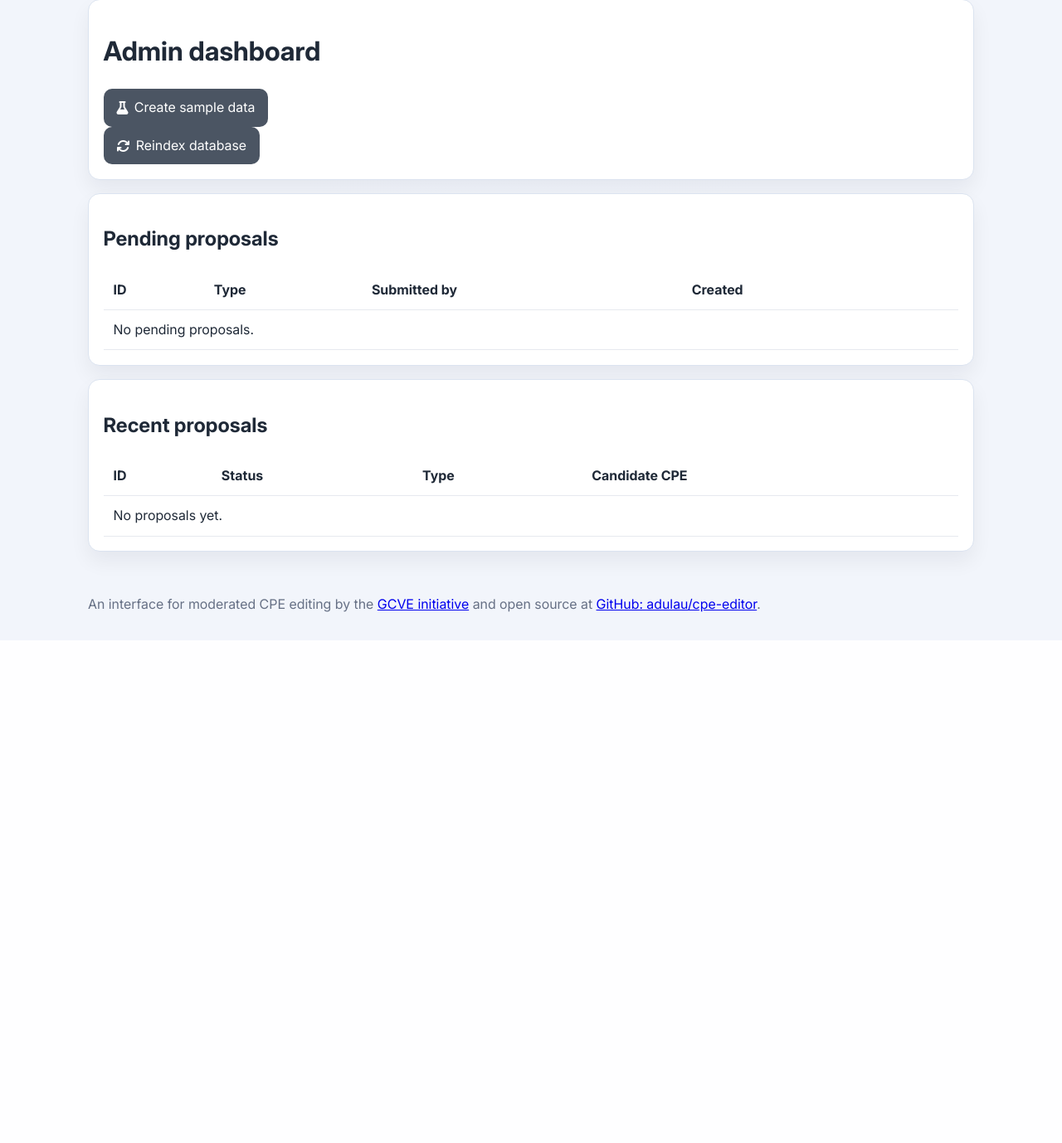
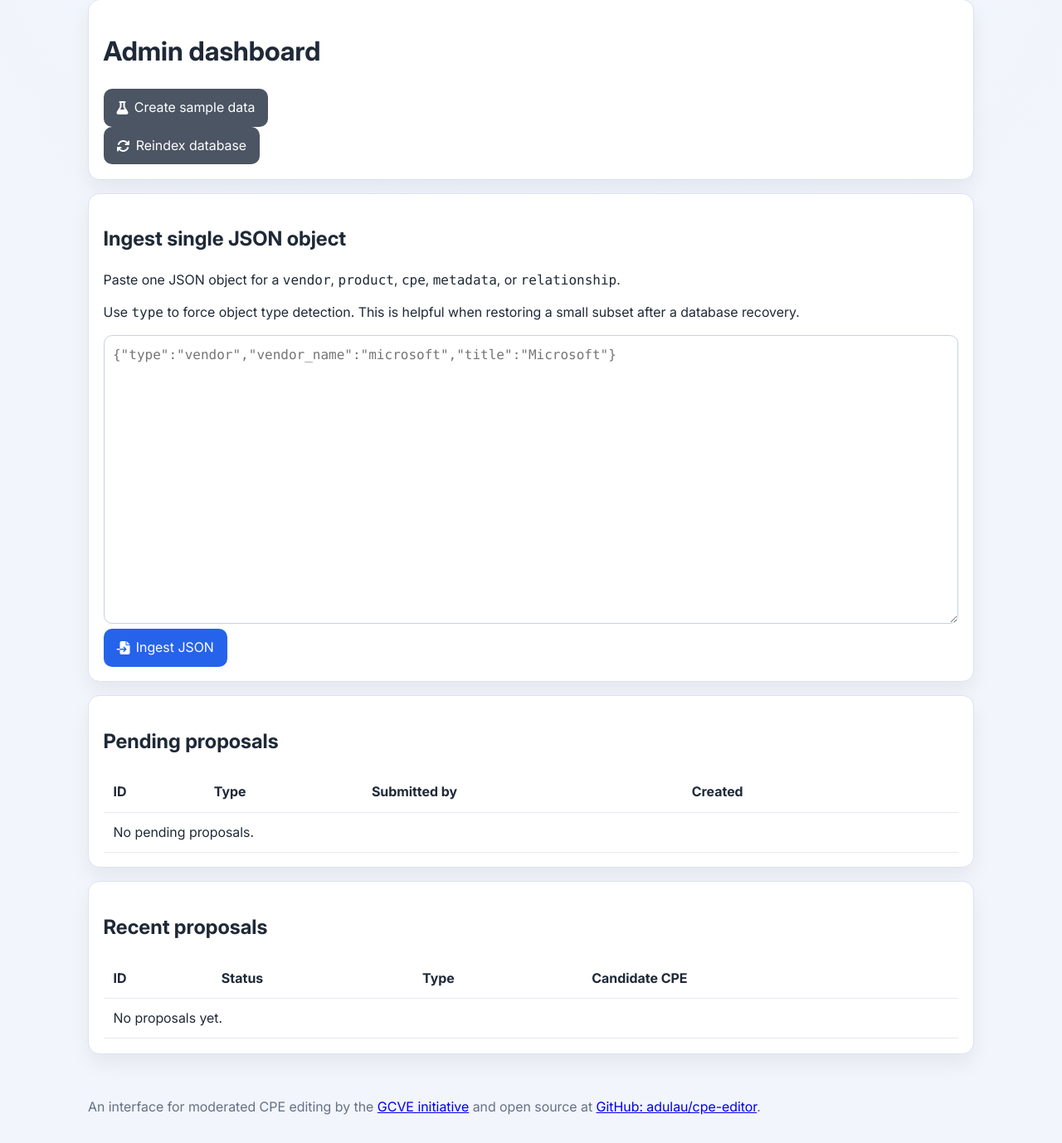
Before and after one commit to gcve-eu/cpe-editor, a Flask app: page /admin in a window 1280 px wide. Shown: the part 241-1619 px from the top of the page at 83% size. Before the commit the page ends 979 px from the top, so only its background shows below. Run offline with Flask 3, Linux system fonts and the light colour scheme; the visitor is signed in with stand-in values (Sample User, id 1); some libraries are stand-ins or nearby versions.

Commit message:
Add admin JSON ingest workflow for single-object recovery

```diff
--- a/app/templates/admin/dashboard.html
+++ b/app/templates/admin/dashboard.html
@@ -10,6 +10,23 @@
   <form method="post" action="{{ url_for('main.admin_reindex') }}">
     <input type="hidden" name="csrf_token" value="{{ csrf_token() }}">
     <button type="submit" class="secondary"><i class="fa-solid fa-arrows-rotate" aria-hidden="true"></i>Reindex database</button>
+  </form>
+</div>
+
+<div class="card">
+  <h2>Ingest single JSON object</h2>
+  <p>Paste one JSON object for a <code>vendor</code>, <code>product</code>, <code>cpe</code>, <code>metadata</code>, or <code>relationship</code>.</p>
+  <p>Use <code>type</code> to force object type detection. This is helpful when restoring a small subset after a database recovery.</p>
+  <form method="post" action="{{ url_for('main.admin_ingest_json') }}">
+    <input type="hidden" name="csrf_token" value="{{ csrf_token() }}">
+    <textarea
+      name="json_payload"
+      rows="14"
+      placeholder='{"type":"vendor","vendor_name":"microsoft","title":"Microsoft"}'
+      required
+      style="font-family: ui-monospace, SFMono-Regular, Menlo, Consolas, monospace;"
+    ></textarea>
+    <button type="submit"><i class="fa-solid fa-file-import" aria-hidden="true"></i>Ingest JSON</button>
   </form>
 </div>
 
--- a/app/views.py
+++ b/app/views.py
@@ -36,7 +36,7 @@ from .models import (
     Vendor,
     db,
 )
-from .utils import build_cpe_uri, normalize_token
+from .utils import build_cpe_uri, normalize_token, parse_cpe23_uri
 
 bp = Blueprint("main", __name__)
 RELATIONSHIP_TYPE_DESCRIPTIONS = {
@@ -64,6 +64,27 @@ ALLOWED_CPE_APPLICABILITY_STATUSES = {
 
 
 # --- Helpers -----------------------------------------------------------------
+def _coerce_datetime(value):
+    if not value:
+        return None
+    if isinstance(value, datetime):
+        return value
+    if not isinstance(value, str):
+        return None
+    candidate = value.strip()
+    if not candidate:
+        return None
+    if candidate.endswith("Z"):
+        candidate = f"{candidate[:-1]}+00:00"
+    try:
+        parsed = datetime.fromisoformat(candidate)
+    except ValueError:
+        return None
+    if parsed.tzinfo:
+        return parsed.astimezone(timezone.utc).replace(tzinfo=None)
+    return parsed
+
+
 def _fetch_gcve_vulnerability(reference):
     vulnerability_id = (reference.vulnerability_id or "").strip()
     if not vulnerability_id:
@@ -1680,6 +1701,313 @@ def admin_dashboard():
     return render_template("admin/dashboard.html", pending=pending, recent=recent)
 
 
+def _resolve_vendor_for_ingest(payload):
+    vendor_uuid = (payload.get("vendor_uuid") or payload.get("uuid") or "").strip()
+    vendor_name = (payload.get("vendor_name") or payload.get("name") or "").strip()
+    vendor = None
+    if vendor_uuid:
+        vendor = Vendor.query.filter_by(uuid=vendor_uuid).first()
+    if vendor is None and vendor_name:
+        vendor = Vendor.query.filter_by(name=normalize_token(vendor_name)).first()
+    if vendor is None and vendor_name:
+        vendor = Vendor(name=normalize_token(vendor_name), title=payload.get("title") or vendor_name)
+        db.session.add(vendor)
+        db.session.flush()
+    return vendor
+
+
+def _resolve_product_for_ingest(payload):
+    product_uuid = (payload.get("product_uuid") or payload.get("uuid") or "").strip()
+    product_name = (payload.get("product_name") or payload.get("name") or "").strip()
+    product = None
+    if product_uuid:
+        product = Product.query.filter_by(uuid=product_uuid).first()
+    if product is not None:
+        return product
+
+    vendor_payload = {
+        "vendor_uuid": payload.get("vendor_uuid"),
+        "vendor_name": payload.get("vendor_name"),
+    }
+    vendor = _resolve_vendor_for_ingest(vendor_payload)
+    if vendor is None:
+        return None
+
+    if product_name:
+        product = Product.query.filter_by(vendor_id=vendor.id, name=normalize_token(product_name)).first()
+    if product is None and product_name:
+        product = Product(
+            vendor_id=vendor.id,
+            name=normalize_token(product_name),
+            title=payload.get("title") or product_name,
+        )
+        db.session.add(product)
+        db.session.flush()
+    return product
+
+
+@bp.route("/admin/ingest-json", methods=["POST"])
+@admin_required
+def admin_ingest_json():
+    raw_payload = (request.form.get("json_payload") or "").strip()
+    if not raw_payload:
+        flash("Please paste a JSON object to ingest.", "danger")
+        return redirect(url_for("main.admin_dashboard"))
+
+    try:
+        payload = json.loads(raw_payload)
+    except json.JSONDecodeError as exc:
+        flash(f"Invalid JSON payload: {exc.msg}.", "danger")
+        return redirect(url_for("main.admin_dashboard"))
+
+    if not isinstance(payload, dict):
+        flash("The payload must be a single JSON object.", "danger")
+        return redirect(url_for("main.admin_dashboard"))
+
+    object_type = (payload.get("type") or payload.get("entity_type") or "").strip().lower()
+    if not object_type:
+        if "relationship_type" in payload:
+            object_type = "relationship"
+        elif "metadata_key" in payload:
+            object_type = "metadata"
+        elif "cpe_uri" in payload:
+            object_type = "cpe"
+        elif "product_name" in payload:
+            object_type = "product"
+        elif "vendor_name" in payload or "name" in payload:
+            object_type = "vendor"
+
+    try:
+        if object_type == "vendor":
+            vendor = _resolve_vendor_for_ingest(payload)
+            if vendor is None:
+                raise ValueError("vendor_name (or name) is required for vendor ingest.")
+            if payload.get("title") is not None:
+                vendor.title = payload.get("title")
+            if payload.get("notes") is not None:
+                vendor.notes = payload.get("notes")
+            flash(f"Vendor upserted: {vendor.name}.", "success")
+        elif object_type == "product":
+            product = _resolve_product_for_ingest(payload)
+            if product is None:
+                raise ValueError(
+                    "product_name (or name) plus vendor_uuid/vendor_name is required for product ingest."
+                )
+            if payload.get("title") is not None:
+                product.title = payload.get("title")
+            if payload.get("notes") is not None:
+                product.notes = payload.get("notes")
+            flash(f"Product upserted: {product.name}.", "success")
+        elif object_type == "cpe":
+            cpe_uri = (payload.get("cpe_uri") or "").strip()
+            if not cpe_uri:
+                raise ValueError("cpe_uri is required for CPE ingest.")
+            parsed = parse_cpe23_uri(cpe_uri)
+            if not parsed:
+                raise ValueError("cpe_uri must be a valid CPE 2.3 URI.")
+
+            vendor = _resolve_vendor_for_ingest(
+                {
+                    "vendor_uuid": payload.get("vendor_uuid"),
+                    "vendor_name": payload.get("vendor_name") or parsed["vendor"],
+                }
+            )
+            if vendor is None:
+                raise ValueError("Unable to resolve vendor for CPE ingest.")
+
+            product = _resolve_product_for_ingest(
+                {
+                    "product_uuid": payload.get("product_uuid"),
+                    "product_name": payload.get("product_name") or parsed["product"],
+                    "vendor_uuid": vendor.uuid,
+                    "vendor_name": vendor.name,
+                }
+            )
+            if product is None:
+                raise ValueError("Unable to resolve product for CPE ingest.")
+
+            cpe = CPEEntry.query.filter_by(cpe_uri=cpe_uri).first()
+            if cpe is None and payload.get("cpe_name_id"):
+                cpe = CPEEntry.query.filter_by(cpe_name_id=payload.get("cpe_name_id")).first()
+            if cpe is None:
+                cpe = CPEEntry(cpe_uri=cpe_uri, vendor_id=vendor.id, product_id=product.id, part=parsed["part"])
+                db.session.add(cpe)
+
+            cpe.vendor_id = vendor.id
+            cpe.product_id = product.id
+            cpe.cpe_uri = cpe_uri
+            cpe.cpe_name_id = payload.get("cpe_name_id")
+            cpe.deprecated = bool(payload.get("deprecated", False))
+            cpe.deprecated_by = payload.get("deprecated_by")
+            cpe.part = payload.get("part") or parsed["part"] or "a"
+            cpe.version = payload.get("version") or parsed["version"] or "*"
+            cpe.update = payload.get("update") or parsed["update"] or "*"
+            cpe.edition = payload.get("edition") or parsed["edition"] or "*"
+            cpe.language = payload.get("language") or parsed["language"] or "*"
+            cpe.sw_edition = payload.get("sw_edition") or parsed["sw_edition"] or "*"
+            cpe.target_sw = payload.get("target_sw") or parsed["target_sw"] or "*"
+            cpe.target_hw = payload.get("target_hw") or parsed["target_hw"] or "*"
+            cpe.other = payload.get("other") or parsed["other"] or "*"
+            cpe.title = payload.get("title")
+            cpe.notes = payload.get("notes")
+            cpe.from_proposal = bool(payload.get("from_proposal", False))
+            flash(f"CPE upserted: {cpe.cpe_uri}.", "success")
+        elif object_type == "metadata":
+            record_type = (payload.get("record_type") or "").strip().lower()
+            if record_type not in {"vendor", "product"}:
+                raise ValueError("metadata ingest requires record_type of 'vendor' or 'product'.")
+            if payload.get("metadata_key") not in ALLOWED_METADATA_KEYS:
+                raise ValueError(
+                    f"metadata_key must be one of: {', '.join(sorted(ALLOWED_METADATA_KEYS))}."
+                )
+            if record_type == "vendor":
+                vendor = _resolve_vendor_for_ingest(
+                    {
+                        "vendor_uuid": payload.get("record_uuid") or payload.get("vendor_uuid"),
+                        "vendor_name": payload.get("vendor_name"),
+                        "title": payload.get("vendor_title"),
+                    }
+                )
+                if vendor is None:
+                    raise ValueError("Unable to resolve vendor for metadata ingest.")
+                metadata_entry = EntityMetadata(
+                    vendor_id=vendor.id,
+                    metadata_key=payload["metadata_key"],
+                    metadata_value=payload.get("metadata_value") or "",
+                    submitter_name=payload.get("submitter_name"),
+                    submitter_email=payload.get("submitter_email"),
+                    submitted_at=_coerce_datetime(payload.get("submitted_at")) or datetime.utcnow(),
+                    approved_at=_coerce_datetime(payload.get("approved_at")),
+                )
+            else:
+                product = _resolve_product_for_ingest(
+                    {
+                        "product_uuid": payload.get("record_uuid") or payload.get("product_uuid"),
+                        "product_name": payload.get("product_name"),
+                        "vendor_uuid": payload.get("vendor_uuid"),
+                        "vendor_name": payload.get("vendor_name"),
+                        "title": payload.get("product_title"),
+                    }
+                )
+                if product is None:
+                    raise ValueError("Unable to resolve product for metadata ingest.")
+                metadata_entry = EntityMetadata(
+                    product_id=product.id,
+                    metadata_key=payload["metadata_key"],
+                    metadata_value=payload.get("metadata_value") or "",
+                    submitter_name=payload.get("submitter_name"),
+                    submitter_email=payload.get("submitter_email"),
+                    submitted_at=_coerce_datetime(payload.get("submitted_at")) or datetime.utcnow(),
+                    approved_at=_coerce_datetime(payload.get("approved_at")),
+                )
+            db.session.add(metadata_entry)
+            flash("Metadata entry ingested.", "success")
+        elif object_type == "relationship":
+            relationship_type = (payload.get("relationship_type") or "").strip()
+            if not relationship_type:
+                raise ValueError("relationship_type is required for relationship ingest.")
+
+            source_vendor_id = None
+            source_product_id = None
+            target_vendor_id = None
+            target_product_id = None
+
+            source_kind = (payload.get("source_type") or "").strip().lower()
+            target_kind = (payload.get("target_type") or "").strip().lower()
+            if not source_kind:
+                source_kind = (
+                    "product"
+                    if payload.get("source_product_uuid") or payload.get("source_product_name")
+                    else "vendor"
+                )
+            if not target_kind:
+                target_kind = (
+                    "product"
+                    if payload.get("target_product_uuid") or payload.get("target_product_name")
+                    else "vendor"
+                )
+            if source_kind == "product":
+                source_product = _resolve_product_for_ingest(
+                    {
+                        "product_uuid": payload.get("source_product_uuid"),
+                        "product_name": payload.get("source_product_name"),
+                        "vendor_uuid": payload.get("source_vendor_uuid"),
+                        "vendor_name": payload.get("source_vendor_name"),
+                    }
+                )
+                source_product_id = source_product.id if source_product else None
+            else:
+                source_vendor = _resolve_vendor_for_ingest(
+                    {
+                        "vendor_uuid": payload.get("source_vendor_uuid"),
+                        "vendor_name": payload.get("source_vendor_name"),
+                    }
+                )
+                source_vendor_id = source_vendor.id if source_vendor else None
+
+            if target_kind == "product":
+                target_product = _resolve_product_for_ingest(
+                    {
+                        "product_uuid": payload.get("target_product_uuid"),
+                        "product_name": payload.get("target_product_name"),
+                        "vendor_uuid": payload.get("target_vendor_uuid"),
+                        "vendor_name": payload.get("target_vendor_name"),
+                    }
+                )
+                target_product_id = target_product.id if target_product else None
+            else:
+                target_vendor = _resolve_vendor_for_ingest(
+                    {
+                        "vendor_uuid": payload.get("target_vendor_uuid"),
+                        "vendor_name": payload.get("target_vendor_name"),
+                    }
+                )
+                target_vendor_id = target_vendor.id if target_vendor else None
+
+            if (int(bool(source_vendor_id)) + int(bool(source_product_id))) != 1:
+                raise ValueError("Source reference is invalid; specify exactly one source record.")
+            if (int(bool(target_vendor_id)) + int(bool(target_product_id))) != 1:
+                raise ValueError("Target reference is invalid; specify exactly one target record.")
+
+            relationship = EntityRelationship.query.filter_by(
+                source_vendor_id=source_vendor_id,
+                source_product_id=source_product_id,
+                target_vendor_id=target_vendor_id,
+                target_product_id=target_product_id,
+                relationship_type=relationship_type,
+            ).first()
+            if relationship is None:
+                relationship = EntityRelationship(
+                    source_vendor_id=source_vendor_id,
+                    source_product_id=source_product_id,
+                    target_vendor_id=target_vendor_id,
+                    target_product_id=target_product_id,
+                    relationship_type=relationship_type,
+                )
+                db.session.add(relationship)
+            relationship.rationale = payload.get("rationale")
+            relationship.submitter_name = payload.get("submitter_name")
+            relationship.submitter_email = payload.get("submitter_email")
+            relationship.submitted_at = _coerce_datetime(payload.get("submitted_at"))
+            relationship.approved_at = _coerce_datetime(payload.get("approved_at"))
+            flash("Relationship ingested.", "success")
+        else:
+            raise ValueError(
+                "Unable to infer payload type. Set 'type' to one of vendor, product, cpe, metadata, relationship."
+            )
+
+        db.session.commit()
+    except ValueError as exc:
+        db.session.rollback()
+        flash(str(exc), "danger")
+    except Exception:
+        db.session.rollback()
+        current_app.logger.exception("Admin JSON ingest failed")
+        flash("Ingest failed due to an internal error.", "danger")
+
+    return redirect(url_for("main.admin_dashboard"))
+
+
 @bp.route("/admin/reindex", methods=["POST"])
 @admin_required
 def admin_reindex():
```
